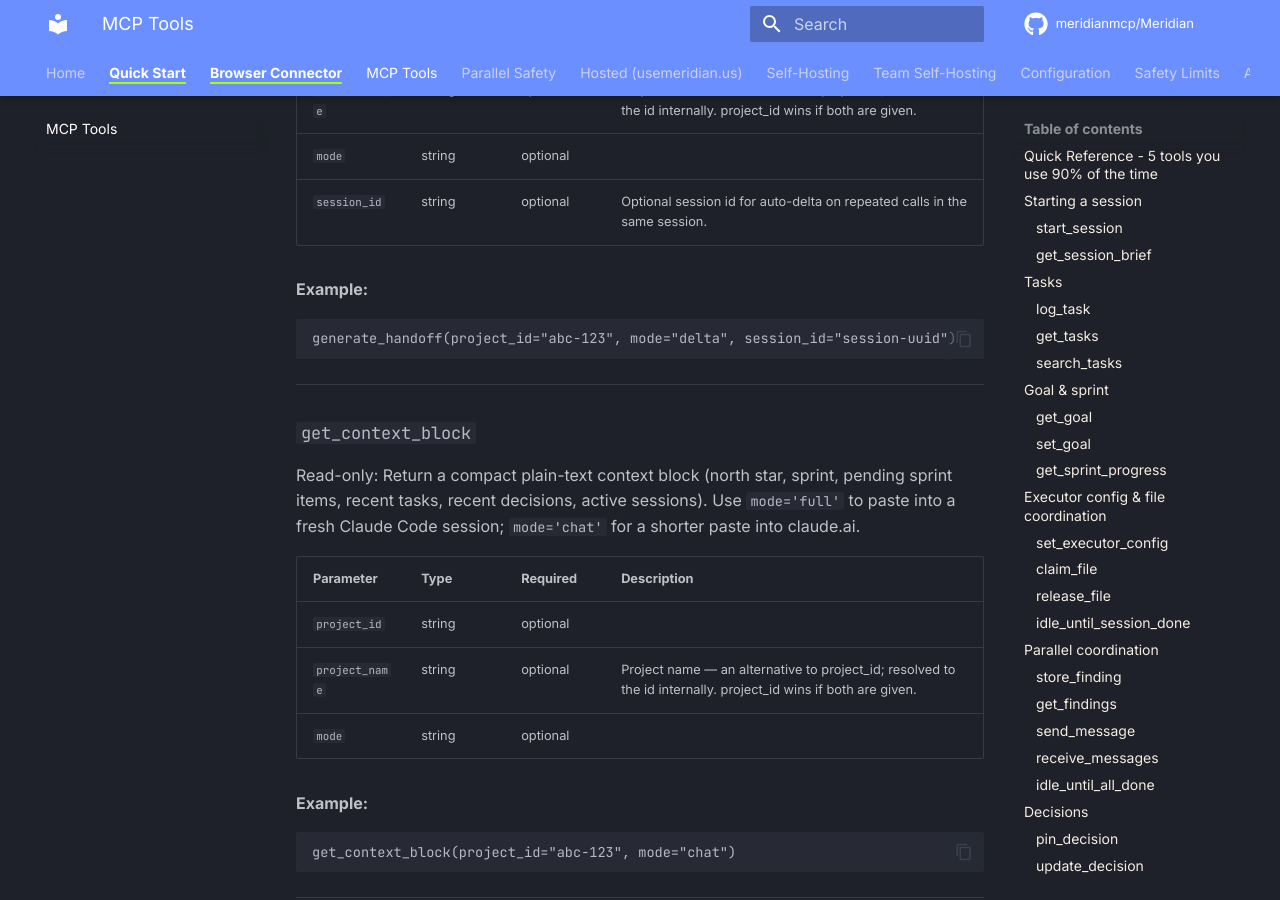
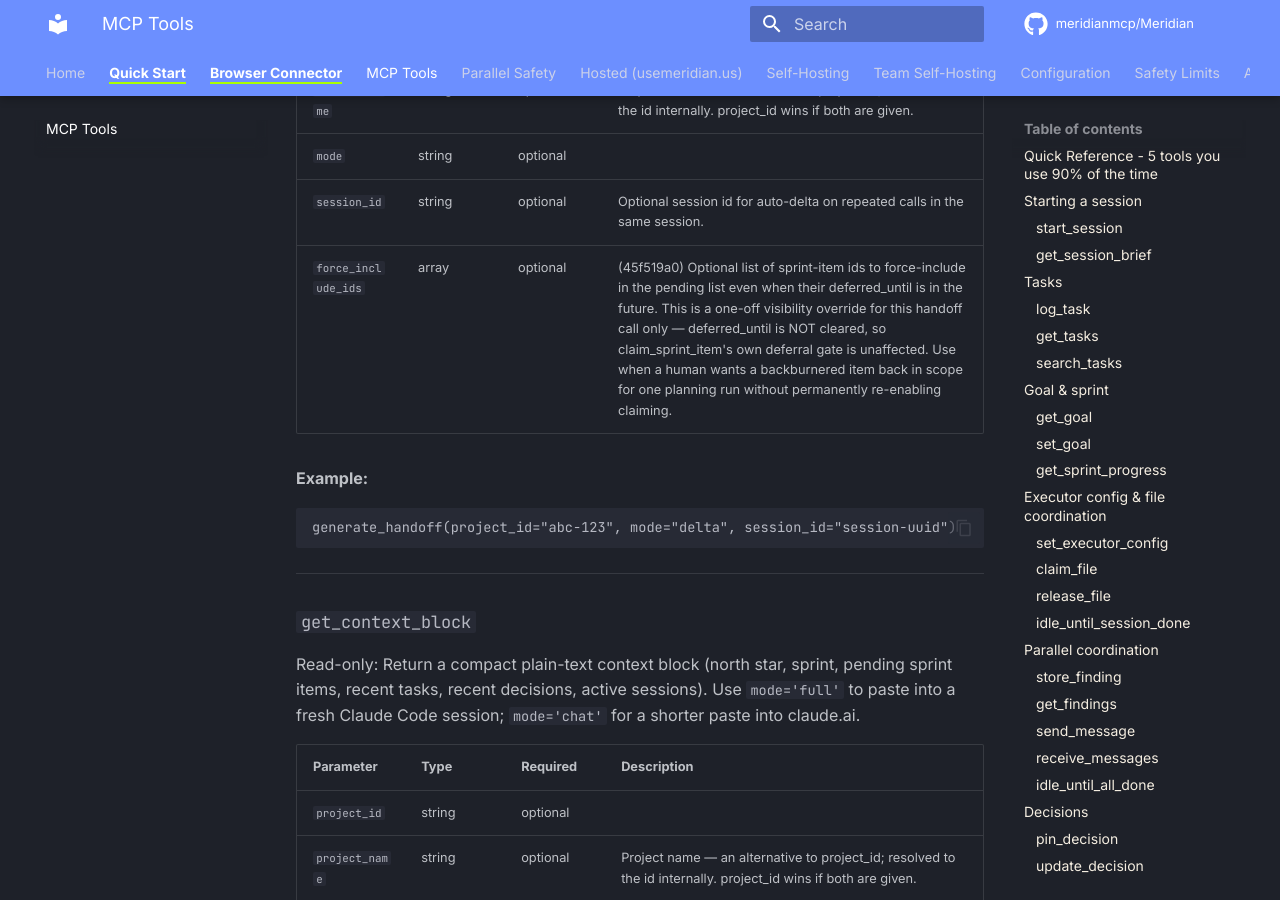
Before and after one commit to meridianmcp/Meridian, an MkDocs documentation site: the page built from docs/mcp-tools.md, in a window 1280 px wide and 900 px high, scrolled down 16418 px. Built offline with MkDocs 1.6.1 and Material for MkDocs 9.7.7, drawn with Linux system fonts in a browser that asks for light colours; comment, search, counter and statistics services are not loaded.

Commit message:
docs(v0.2.x): regenerate mcp-tools.md after batch-1 integration
b12cc29f (get_connection_log) and 45f519a0 (force_include_ids) each
regenerated docs/mcp-tools.md independently before merging; the merged
doc no longer matched scripts/gen_docs.py's canonical output. Re-ran
the generator to resync.

````diff
--- a/docs/mcp-tools.md
+++ b/docs/mcp-tools.md
@@ -462,6 +462,7 @@
 | `project_name` | string | optional | Project name — an alternative to project_id; resolved to the id internally. project_id wins if both are given. |
 | `mode` | string | optional |  |
 | `session_id` | string | optional | Optional session id for auto-delta on repeated calls in the same session. |
+| `force_include_ids` | array | optional | (45f519a0) Optional list of sprint-item ids to force-include in the pending list even when their deferred_until is in the future. This is a one-off visibility override for this handoff call only — deferred_until is NOT cleared, so claim_sprint_item's own deferral gate is unaffected. Use when a human wants a backburnered item back in scope for one planning run without permanently re-enabling claiming. |
 
 **Example:**
 ```
````
